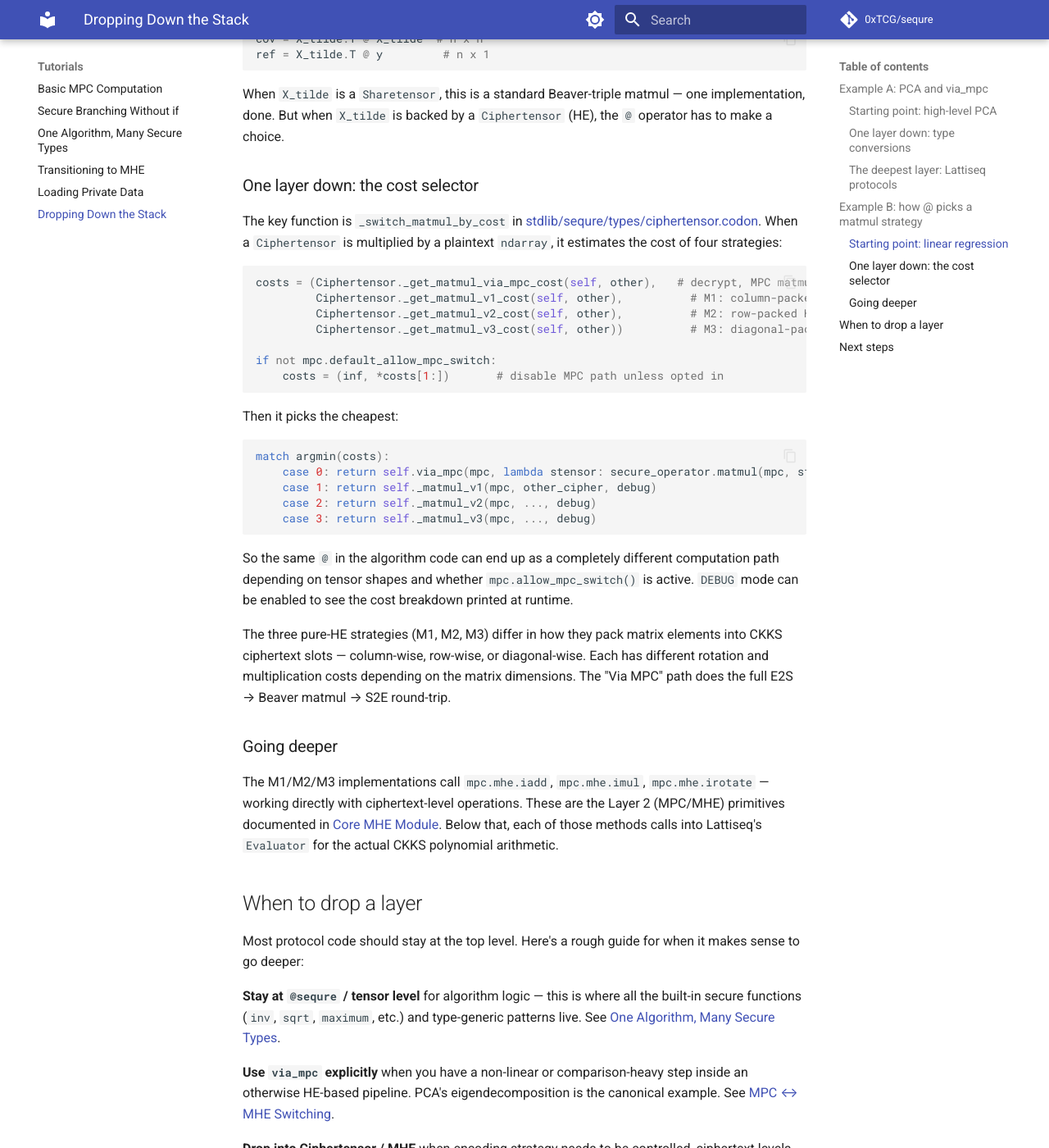
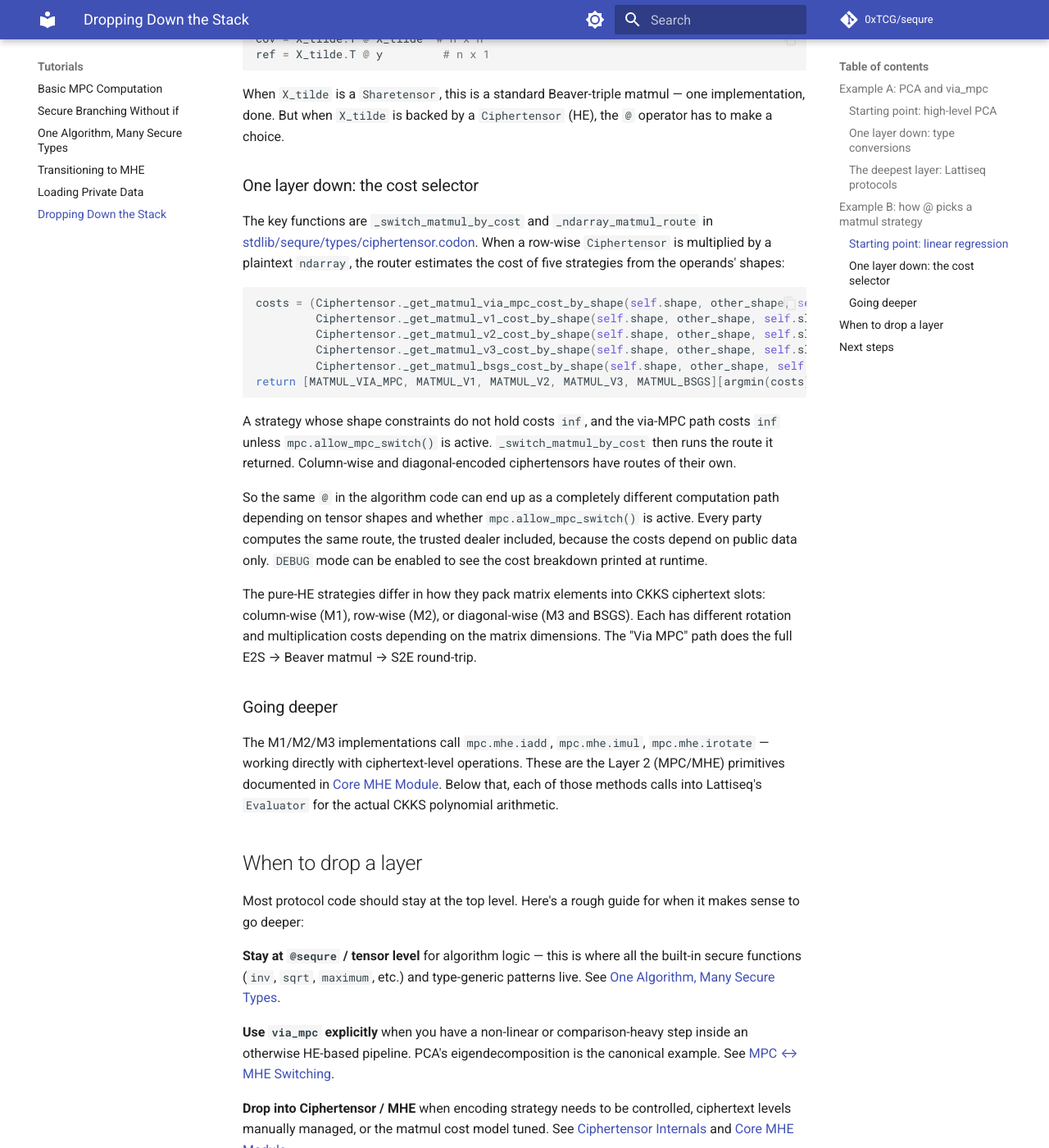
Before and after one commit to 0xTCG/sequre, an MkDocs documentation site: the page built from docs/tutorials/dropping-down-the-stack.md, in a window 1280 px wide and 1400 px high, scrolled down 1805 px. Shown: the whole window at 82% size. Built offline with MkDocs 1.6.1 and Material for MkDocs 9.7.7, drawn with Linux system fonts in a browser that asks for light colours; comment, search, counter and statistics services are not loaded.

Commit message:
Matmul dispatch

````diff
--- a/docs/tutorials/dropping-down-the-stack.md
+++ b/docs/tutorials/dropping-down-the-stack.md
@@ -64,31 +64,22 @@ When `X_tilde` is a `Sharetensor`, this is a standard Beaver-triple matmul — o
 
 ### One layer down: the cost selector
 
-The key function is `_switch_matmul_by_cost` in [stdlib/sequre/types/ciphertensor.codon](https://github.com/0xTCG/sequre/blob/main/stdlib/sequre/types/ciphertensor.codon). When a `Ciphertensor` is multiplied by a plaintext `ndarray`, it estimates the cost of four strategies:
+The key functions are `_switch_matmul_by_cost` and `_ndarray_matmul_route` in [stdlib/sequre/types/ciphertensor.codon](https://github.com/0xTCG/sequre/blob/main/stdlib/sequre/types/ciphertensor.codon). When a row-wise `Ciphertensor` is multiplied by a plaintext `ndarray`, the router estimates the cost of five strategies from the operands' shapes:
 
 ```python
-costs = (Ciphertensor._get_matmul_via_mpc_cost(self, other),   # decrypt, MPC matmul, re-encrypt
-         Ciphertensor._get_matmul_v1_cost(self, other),          # M1: column-packed HE
-         Ciphertensor._get_matmul_v2_cost(self, other),          # M2: row-packed HE
-         Ciphertensor._get_matmul_v3_cost(self, other))          # M3: diagonal-packed HE
-
-if not mpc.default_allow_mpc_switch:
-    costs = (inf, *costs[1:])       # disable MPC path unless opted in
+costs = (Ciphertensor._get_matmul_via_mpc_cost_by_shape(self.shape, other_shape, self.slots) if allow_mpc_switch else inf,  # decrypt, MPC matmul, re-encrypt
+         Ciphertensor._get_matmul_v1_cost_by_shape(self.shape, other_shape, self.slots),    # M1: column-packed HE
+         Ciphertensor._get_matmul_v2_cost_by_shape(self.shape, other_shape, self.slots),    # M2: row-packed HE
+         Ciphertensor._get_matmul_v3_cost_by_shape(self.shape, other_shape, self.slots),    # M3: diagonal-packed HE
+         Ciphertensor._get_matmul_bsgs_cost_by_shape(self.shape, other_shape, self.slots))  # BSGS: baby-step giant-step diagonals
+return [MATMUL_VIA_MPC, MATMUL_V1, MATMUL_V2, MATMUL_V3, MATMUL_BSGS][argmin(costs)]
 ```
 
-Then it picks the cheapest:
+A strategy whose shape constraints do not hold costs `inf`, and the via-MPC path costs `inf` unless `mpc.allow_mpc_switch()` is active. `_switch_matmul_by_cost` then runs the route it returned. Column-wise and diagonal-encoded ciphertensors have routes of their own.
 
-```python
-match argmin(costs):
-    case 0: return self.via_mpc(mpc, lambda stensor: secure_operator.matmul(mpc, stensor, other), ...)
-    case 1: return self._matmul_v1(mpc, other_cipher, debug)
-    case 2: return self._matmul_v2(mpc, ..., debug)
-    case 3: return self._matmul_v3(mpc, ..., debug)
-```
+So the same `@` in the algorithm code can end up as a completely different computation path depending on tensor shapes and whether `mpc.allow_mpc_switch()` is active. Every party computes the same route, the trusted dealer included, because the costs depend on public data only. `DEBUG` mode can be enabled to see the cost breakdown printed at runtime.
 
-So the same `@` in the algorithm code can end up as a completely different computation path depending on tensor shapes and whether `mpc.allow_mpc_switch()` is active. `DEBUG` mode can be enabled to see the cost breakdown printed at runtime.
-
-The three pure-HE strategies (M1, M2, M3) differ in how they pack matrix elements into CKKS ciphertext slots — column-wise, row-wise, or diagonal-wise. Each has different rotation and multiplication costs depending on the matrix dimensions. The "Via MPC" path does the full E2S → Beaver matmul → S2E round-trip.
+The pure-HE strategies differ in how they pack matrix elements into CKKS ciphertext slots: column-wise (M1), row-wise (M2), or diagonal-wise (M3 and BSGS). Each has different rotation and multiplication costs depending on the matrix dimensions. The "Via MPC" path does the full E2S → Beaver matmul → S2E round-trip.
 
 ### Going deeper
 
````
Also changed, not shown: docs/api/ciphertensor.md (+19 -1 lines), docs/api/mpc-instance.md (+2 -2 lines), docs/deep-dive-shechi/ciphertensor-internals.md (+7 -5 lines), docs/user-guide/switching.md (+10 -3 lines), 3 other files.
